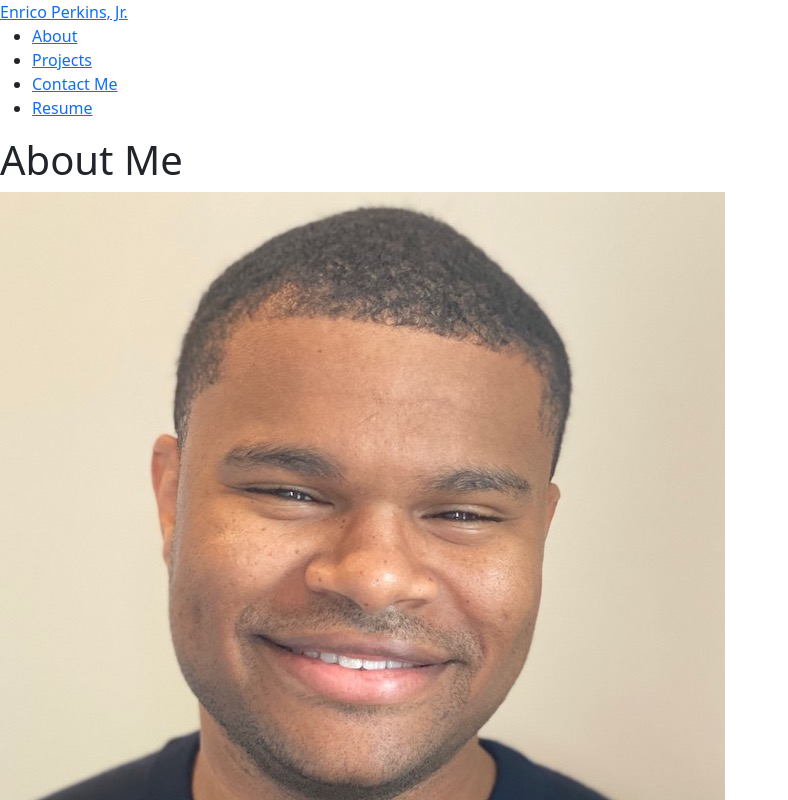
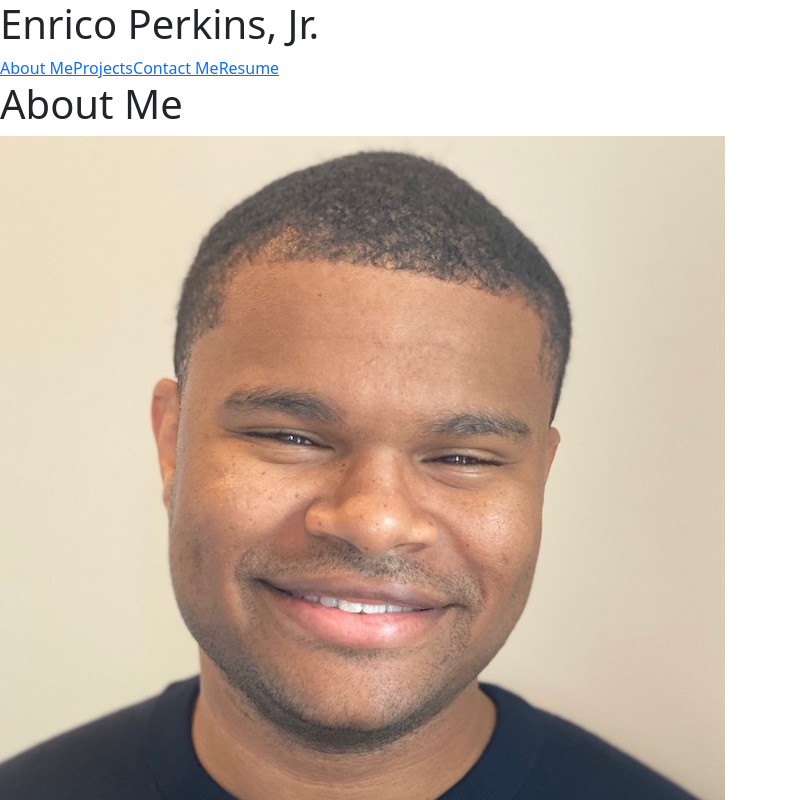
Before and after one commit to evperkinsjr/react-portfolio, a React (Create React App) app: page / in a window 1280 px wide. Shown: the top 800 px of the page, without its empty margins (0-788 px from the left). Built offline with nearby package versions, Linux system fonts and the light colour scheme.

Commit message:
reformatted navbar

```diff
--- a/src/components/Header/index.js
+++ b/src/components/Header/index.js
@@ -3,25 +3,15 @@ import {Link} from "react-router-dom";
 
 function Navbar() {
     return (
-        <nav>
-            <Link to="/">Enrico Perkins, Jr.</Link>
-            <div>
-                <ul>
-                    <li>
-                        <Link to="/about">About</Link>
-                    </li>
-                    <li>
-                        <Link to="/projects">Projects</Link>
-                    </li>
-                    <li>
-                        <Link to="/contact">Contact Me</Link>
-                    </li>
-                    <li>
-                        <Link to="https://evperkinsjr.github.io/portfolio-website/assets/documents/Enrico_Perkins_Resume.pdf">Resume</Link>
-                    </li>
-                </ul>
-            </div>
-        </nav>
+        <header>
+            <h1>Enrico Perkins, Jr.</h1>
+            <nav>
+                <Link to="/about">About Me</Link>
+                <Link to="/projects">Projects</Link>
+                <Link to="#contact">Contact Me</Link>
+                <Link to="assets/documents/Enrico_Perkins_Resume.pdf">Resume</Link>
+            </nav>
+        </header>
     );
 }
 
```
